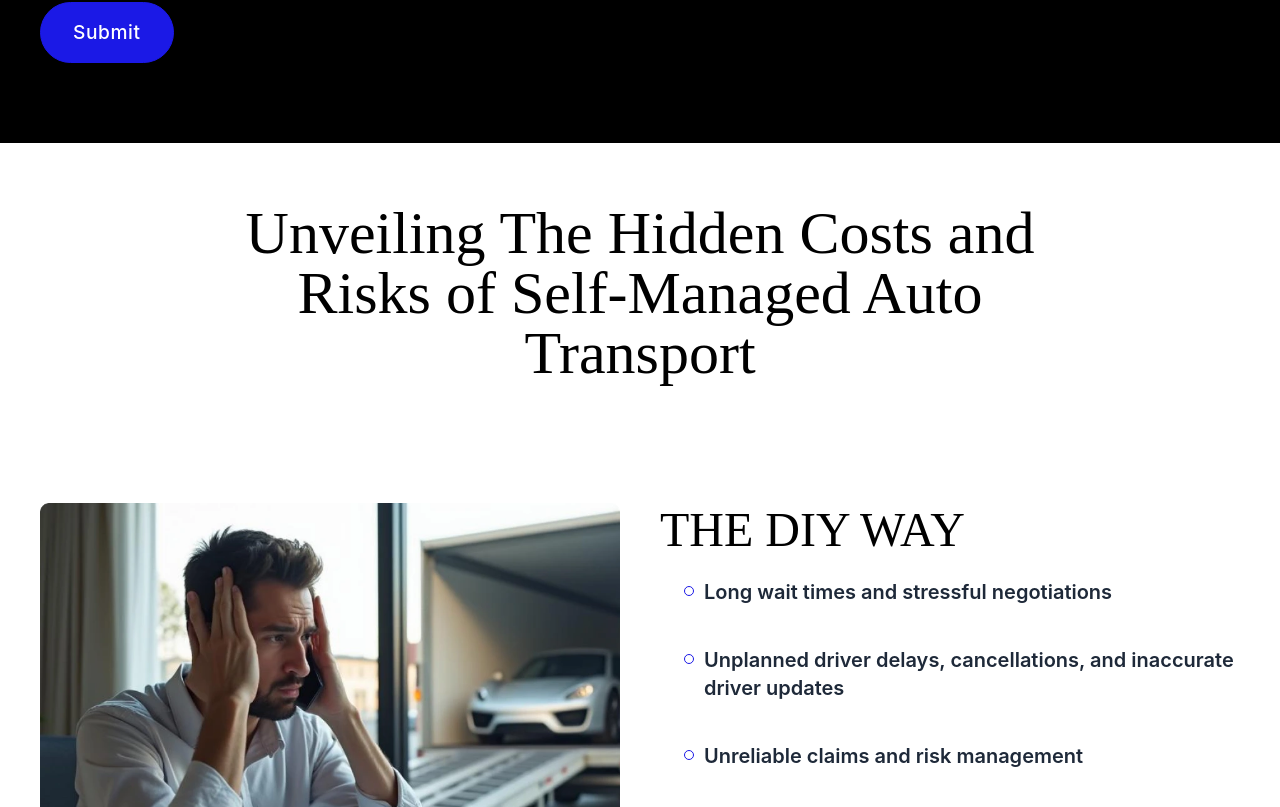
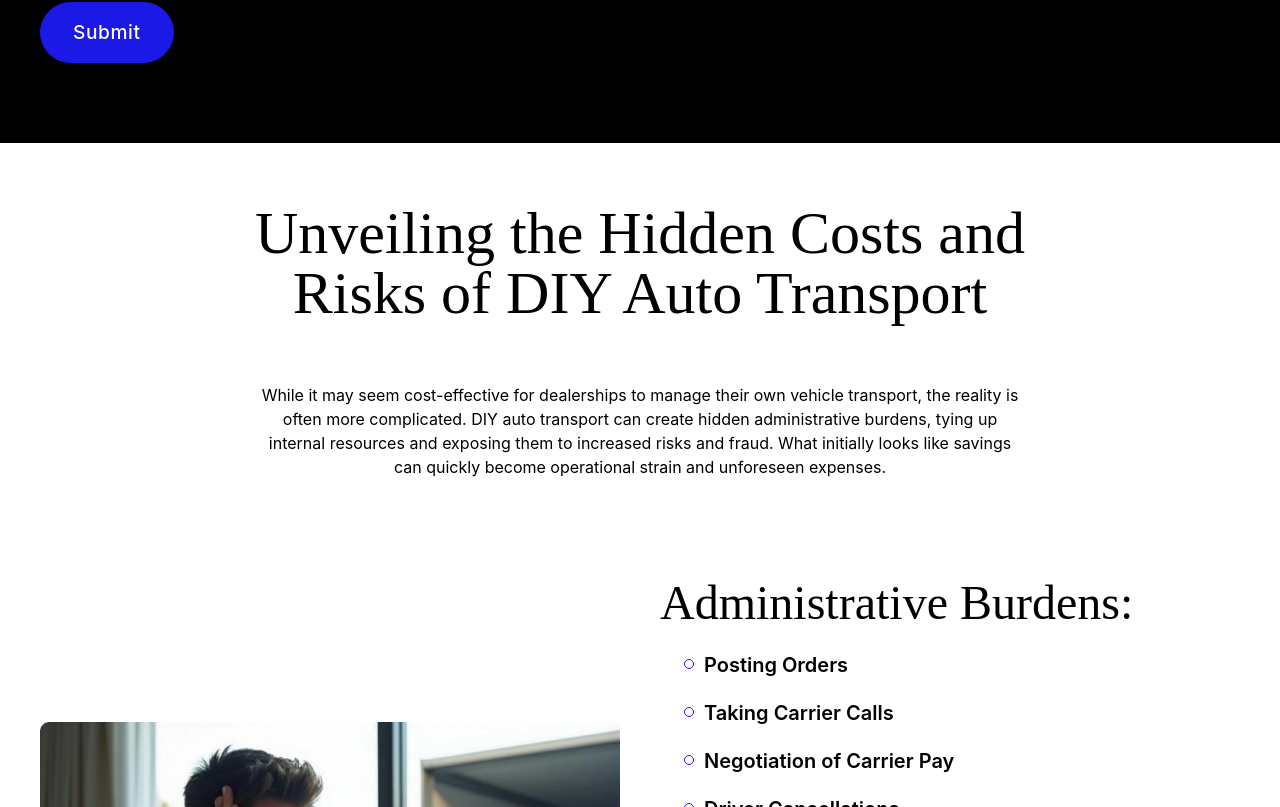
Before and after one commit to portfolioemy/dr-logistics, a Next.js app: page /dealership in a window 1280 px wide. Shown: the part 2827-3634 px from the top of the page. Built offline with nearby package versions, Linux system fonts and the light colour scheme; a web font is replaced by a local one.

Commit message:
Enhance the proc/cons

```diff
--- a/src/app/dealership/page.tsx
+++ b/src/app/dealership/page.tsx
@@ -67,6 +67,7 @@ export default function Dealership() {
             {/* Comparison Section */}
             <ComparisonSection
                 title={comparison.title}
+                content={comparison.content}
                 imageSet={comparison.imageSet}
                 contentSet={comparison.contentSet}
                 secTitle={comparison.secTitle}
--- a/src/components/buttons/PrimaryButton.tsx
+++ b/src/components/buttons/PrimaryButton.tsx
@@ -63,7 +63,7 @@ const buttonStyles = (colorVariant: "default" | "secondary") => ({
   transform: "scale(1)",
   cursor: "pointer",
   "&:hover": {
-    backgroundColor: colorVariant === "secondary" ? "#1513cc" : "rgba(0, 0, 0, 0.7)",
+    backgroundColor: colorVariant === "secondary" ? "rgba(0, 0, 0, 0.7)" : "#1B19E6",
     borderColor: "#fff",
     transform: "scale(1.05)",
     boxShadow: "0 6px 20px rgba(0,0,0,0.2)",
--- a/src/components/sections/ComparaisonSection.tsx
+++ b/src/components/sections/ComparaisonSection.tsx
@@ -3,29 +3,40 @@ import Image from "next/image";
 
 interface ComparisonSectionProps {
     title: string;
+    content:string;
     imageSet: string[];
-    contentSet: { title: string; content: string[] }[];
+    contentSet: {
+        title: string;
+        content: string[];
+        subContent?: string;
+        risksTitle?:string;
+        risks?: string[];
+    }[];
     secTitle: string;
 }
 
 const ComparisonSection: React.FC<ComparisonSectionProps> = ({
     title,
+    content,
     imageSet,
     contentSet,
     secTitle,
 }) => {
 
     return (
-        <Box className="w-full py-15 flex flex-col items-center gap-10 lg:gap-20">
-                <h2 className="font-ivar text-2xl sm:text-4xl lg:text-6xl w-full lg:w-2/3 text-center text-black">{title}</h2>
+        <Box className="w-full py-15 flex flex-col items-center gap-10 lg:gap-15">
+                <h2 className="font-ivar text-2xl sm:text-4xl lg:text-6xl w-full lg:w-2/3 text-center text-black px-10">{title}</h2>
+                <p className="font-inter  text-center text-black w-full lg:w-2/3 px-10">{content}</p>
 
             <Box className="w-full flex flex-col lg:flex-row justify-center items-stretch relative py-10 px-10">
 
-                <Box className="flex flex-col gap-20 w-full">
+                <Box className="flex flex-col gap-15 w-full">
                     {[0, 1].map((i) => (
                         <Box
                             key={i}
-                            className="flex flex-col lg:flex-row justify-center items-center gap-10 w-full relative"
+                            className={`flex flex-col lg:flex-row justify-center items-center gap-10 w-full relative ${
+                                i % 2 === 1 ? 'lg:flex-row-reverse' : ''
+                            }`}
                         >
                             <Box className="flex-1 flex justify-center">
                                 <Image
@@ -42,7 +53,10 @@ const ComparisonSection: React.FC<ComparisonSectionProps> = ({
                                 <h3 className="font-ivar text-3xl lg:text-5xl text-black font-normal">
                                     {contentSet[i].title}
                                 </h3>
-                                <ul className="pl-6 text-base sm:text-lg text-gray-800 flex flex-col gap-5 lg:gap-10">
+                                {contentSet[i].subContent && (
+                                    <p className="text-base sm:text-lg text-black">{contentSet[i].subContent}</p>
+                                )}
+                                <ul className="pl-6 text-base sm:text-lg text-black flex flex-col gap-5 lg:gap-5">
                                     {contentSet[i].content.map((item, idx) => (
                                         <li
                                             key={idx}
@@ -52,6 +66,26 @@ const ComparisonSection: React.FC<ComparisonSectionProps> = ({
                                         </li>
                                     ))}
                                 </ul>
+                                {contentSet[i].risksTitle && (
+                                    <h3 className="font-ivar text-3xl lg:text-5xl text-black font-normal">
+                                    {contentSet[i].risksTitle}
+                                </h3>
+
+                                )}
+                                {contentSet[i].risks && (
+                                    <Box className="">
+                                        <ul className="pl-6 text-base sm:text-lg text-black flex flex-col gap-5 lg:gap-5">
+                                            {contentSet[i].risks.map((risk, idx) => (
+                                                <li
+                                                    key={idx}
+                                                    className="relative pl-5 before:content-[''] before:absolute before:left-0 before:top-2 before:w-2.5 before:h-2.5 before:rounded-full before:border before:border-[#1B19E6] font-semibold text-xl"
+                                                >
+                                                    {risk}
+                                                </li>
+                                            ))}
+                                        </ul>
+                                    </Box>
+                                )}
                             </Box>
                         </Box>
                     ))}
--- a/src/data/dealership.json
+++ b/src/data/dealership.json
@@ -24,8 +24,8 @@
       "image": "/images/dealership1.webp",
       "reversed": false,
       "title": "Why Dealerships Trust duPont Registry Logistics for Vehicle Transport",
-      "content": "At duPont REGISTRY Logistics, we understand that your vehicle is more than just transportation, it’s an investment, a passion, and a statement.",
-      "secContent": "Whether you’re relocating, purchasing a luxury car, attending an auto show, or shipping a vehicle to a collector, our premium auto transport service ensures a seamless and stress-free experience."
+      "content": "At duPont REGISTRY Logistics, we understand that your vehicle is more than just transportation, it's an investment, a passion, and a statement.",
+      "secContent": "Whether you're relocating, purchasing a luxury car, attending an auto show, or shipping a vehicle to a collector, our premium auto transport service ensures a seamless and stress-free experience."
     },
     {
       "imageSet": [
@@ -37,10 +37,10 @@
       "contentSet": [
         {
           "title": "Unmatched Expertise",
-          "content": "With decades of experience in the luxury automotive industry, duPont Logistics has a deep understanding of the unique requirements for transporting high-end vehicles."
+          "content": "With decades of experience in the luxury automotive industry, duPont Logistics has a deep understanding of the unique requirements for transporting high-end vehicles."
         },
         {
-          "title": "Comprehensive Services ",
+          "title": "Comprehensive Services ",
           "content": "Our tailored transportation solutions encompass a wide range of services, including enclosed transport for added protection, expedited shipping for time-sensitive needs, and door-to-door delivery for ultimate convenience. These services are backed by our unwavering commitment to exceptional customer service and support."
         },
         {
@@ -55,23 +55,34 @@
     "image": "/images/dealership5.webp"
   },
   "comparison": {
-    "title": "Unveiling The Hidden Costs and Risks of Self-Managed Auto Transport",
+    "title": "Unveiling the Hidden Costs and Risks of DIY Auto Transport",
+    "content":"While it may seem cost-effective for dealerships to manage their own vehicle transport, the reality is often more complicated. DIY auto transport can create hidden administrative burdens, tying up internal resources and exposing them to increased risks and fraud. What initially looks like savings can quickly become operational strain and unforeseen expenses.",
+
     "secTitle": "We are on average 23% cheaper than competitors in the space as confirmed by our client-partners.",
     "imageSet": ["/images/cons-image.webp", "/images/pros-image.webp"],
     "contentSet": [
       {
-        "title": "THE DIY WAY",
+        "title": "Administrative Burdens:",
         "content": [
-          "Long wait times and stressful negotiations",
-          "Unplanned driver delays, cancellations, and inaccurate driver updates",
-          "Unreliable claims and risk management",
-          "Unclear insurance standards",
-          "Knowledge of carrier equipment's quality standards",
-          "Knowledge about Carrier reputation, USDOT, and fraud history"
+          "Posting Orders",
+          "Taking Carrier Calls",
+          "Negotiation of Carrier Pay",
+          "Driver Cancellations",
+          "Driver Delays",
+          "Getting Timely and Accurate Driver Updates",
+          "Managing Claims and the Financial Risks"
+        ],
+        "risksTitle":"Risks of Not Having a Deep Industry Knowledge Base",
+        "risks": [
+          "Confirming Carrier has Proper and Current Insurance Standards",
+          "Confirming Carrier has the Proper Equipment",
+          "Confirming Carrier Reputation, Performance Scores, and USDOT Compliance",
+          "Being able to Identify Fraudulent Carriers, Scammers and Double Brokers"
         ]
       },
       {
-        "title": "THE DUPONT REGISTRY WAY",
+        "title": "Dealerships - Skip the Stress. Trust duPont Registry Logistics to Deliver.",
+        "subContent":"We eliminate the internal burden and risk by offering a fully managed transport experience tailored to dealership needs. Our team delivers quick response times and handles all communications, ensuring a seamless, stress-free process from start to finish. With duPont Registry Logistics, you get guaranteed reliability backed by industry experts, so you're never left in the dark.",
         "content": [
           "Quick response times with seamless, stress-free negotiations",
           "Guaranteed driver reliability with accurate, real-time updates",
@@ -82,5 +93,8 @@
         ]
       }
     ]
-  }
+  },
+  "customers": { "title": "", "subTitle": "", "image": "", "customers": [] },
+  "howItWorks": { "title": "", "steps": [] },
+  "faqs": { "title": "", "items": [] }
 }
--- a/src/types.ts
+++ b/src/types.ts
@@ -86,6 +86,7 @@ export interface ComparisonItem {
 
 export interface ComparisonSectionType {
   title: string;
+  content:string;
   secTitle: string;
   imageSet: string[];
   contentSet: ComparisonItem[];
```
